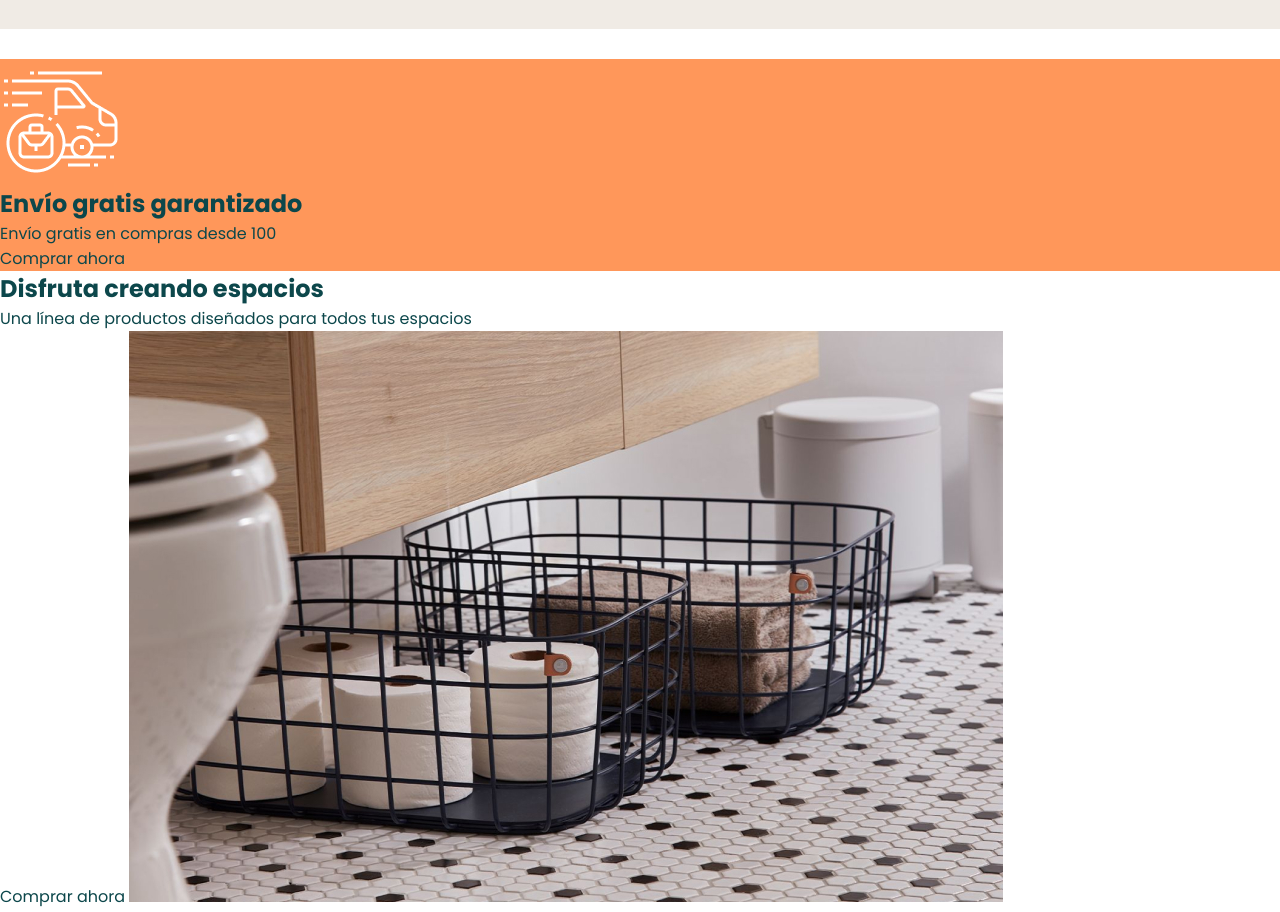
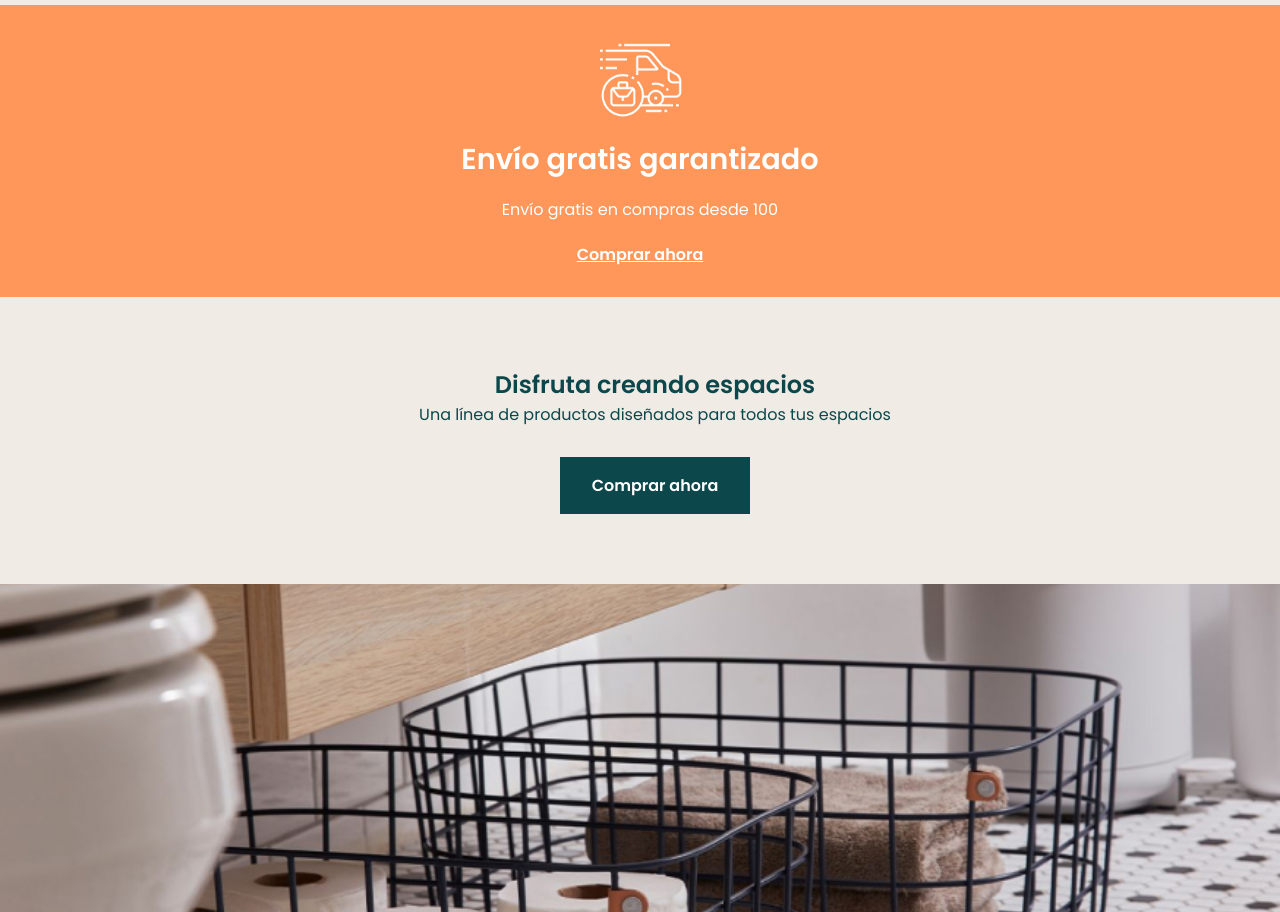
Before and after one commit to Adalab/modulo-1-evaluacion-final-SeiCp, a website built with Vite: page src/index.html in a window 1280 px wide. Shown: the part 1184-2096 px from the top of the page. Built offline with nearby package versions, Linux system fonts and the light colour scheme; files whose address does not match are found by name.

Commit message:
Add scss section disfruta

```diff
--- a/src/index.html
+++ b/src/index.html
@@ -59,21 +59,30 @@
     </section>
 
     <section class="envio">
-      <article>
-        <img src="./images/go_6.png">
-        <h2>Envío gratis garantizado</h2>
-        <p>Envío gratis en compras desde 100</p>
-        <a>Comprar ahora</a>
+      <article class="envio__article">
+        <img class="envio__article__img" src="./images/go_6.png">
+        <h2 class="envio__article__subtitle">Envío gratis garantizado</h2>
+        <p class="envio__article__text">Envío gratis en compras desde 100</p>
       </article>
+
+      <div>
+        <a class="envio__btn">Comprar ahora</a>
+      </div>
+
     </section>
 
-    <section>
-      <article>
-        <h2>Disfruta creando espacios</h2>
-        <p>Una línea de productos diseñados para todos tus espacios</p>
-        <a>Comprar ahora</a>
-        <img src="./images/creando-espacios.jpg">
+    <section class="disfruta">
+
+      <article class="disfruta__article">
+        <h2 class="disfruta__article__subtitle">Disfruta creando espacios</h2>
+        <p class="disfruta__article__text">Una línea de productos diseñados para todos tus espacios</p>
+        <a class="disfruta__article__btn">Comprar ahora</a>
       </article>
+
+      <div>
+        <img class="disfruta__img" src="./images/creando-espacios.jpg">
+      </div>
+
     </section>
   </main>
 
--- a/src/scss/main.scss
+++ b/src/scss/main.scss
@@ -86,7 +86,7 @@
         gap: 1rem;
         padding: 2rem 40px;
         padding-inline: 40px;
-        margin-block: 30px;
+
 
         @media (min-width: 900px) {
             grid-template-columns: repeat(3, 1fr);
@@ -125,4 +125,94 @@
 
 .envio {
     background-color: #ff975a;
+    text-align: center;
+    color: white;
+    display: flex;
+    flex-direction: column;
+    gap: 20px;
+    padding-top: 30px;
+    padding-bottom: 30px;
+
+    &__article {
+
+        &__img {
+            height: 6rem;
+            padding-bottom: 10px;
+        }
+
+        &__subtitle {
+            font-size: 1.25rem;
+            font-weight: 600;
+            margin-bottom: 1rem;
+
+            @media (min-width: 900px) {
+                font-size: 1.8rem;
+            }
+
+            @media (min-width: 1728px) {
+                font-size: 2.25rem;
+            }
+        }
+
+        &__text {
+            font-size: 0.7 rem;
+            font-weight: 400;
+
+            @media (min-width: 1728px) {
+                font-size: 1rem;
+            }
+        }
+    }
+
+    &__btn {
+        text-decoration: underline;
+        margin-top: 20px;
+        font-weight: 600;
+    }
 }
+
+.disfruta {
+    display: flex;
+    flex-direction: column;
+    gap: 70px;
+    padding-top: 70px;
+    background-color: #f0ebe5;
+
+    &__article {
+        padding-left: 30px;
+        text-align: center;
+
+        &__subtitle {
+            font-size: 1.5rem;
+            font-weight: 600;
+        }
+
+        &__text {
+            font-size: 0.7 rem;
+            font-weight: 400;
+        }
+
+        &__btn {
+            display: inline-block;
+            text-decoration: none;
+            font-weight: 600;
+            border: none;
+            color: white;
+            background-color: #0c474b;
+            text-align: center;
+            padding: 1rem 2rem;
+            margin-top: 30px;
+        }
+
+    }
+
+    &__img {
+        width: 100%;
+        height: 500px;
+        object-fit: cover;
+        display: block;
+        object-position: center;
+
+    }
+
+}
```
